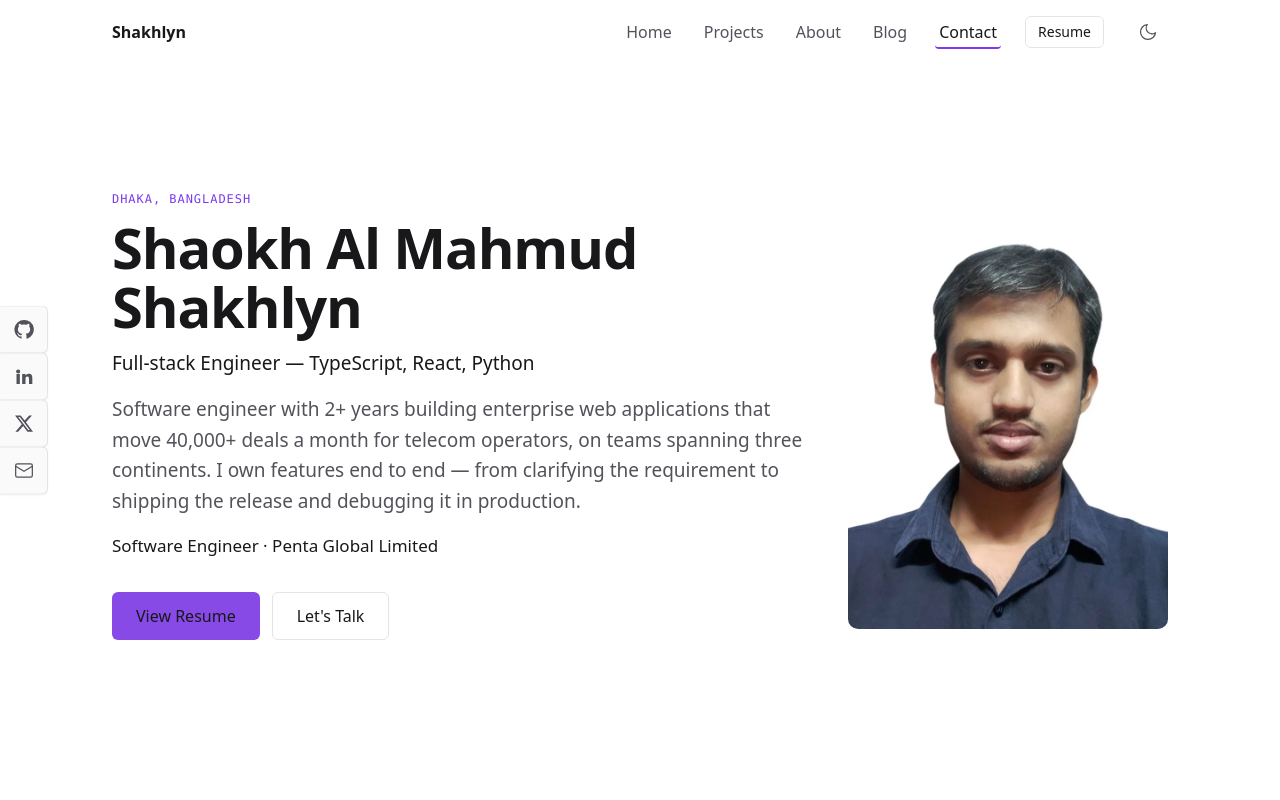
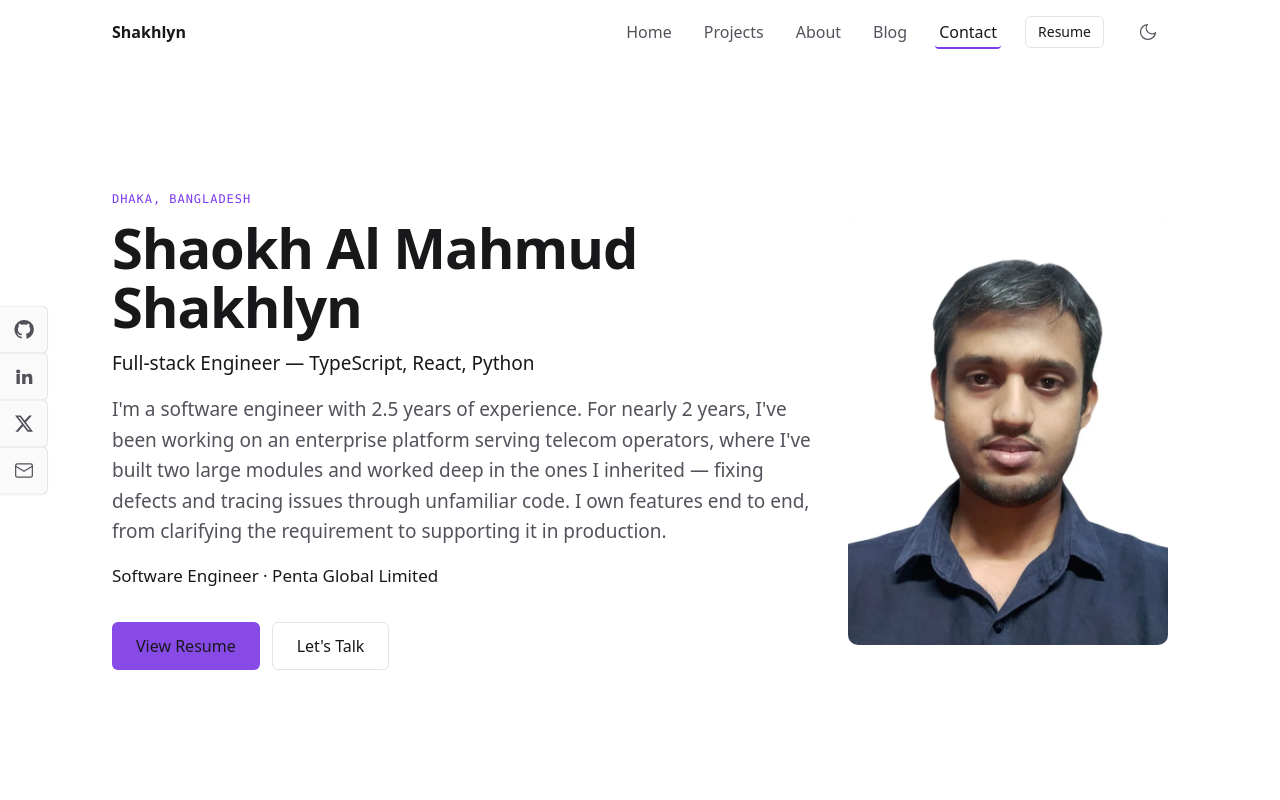
Before and after one commit to Shakhlyn/portfolio-shakhlyn, a React (Vite) app: page / in a window 1280 px wide. Shown: the top 800 px of the page. Built offline with nearby package versions, Linux system fonts and the light colour scheme.

Commit message:
feat: Update the Intro

```diff
--- a/src/data/profile.ts
+++ b/src/data/profile.ts
@@ -25,7 +25,9 @@ export const PROFILE: ProfileType = {
   // TODO(content): INVENTED FIGURE — "40,000 deals", "three continents". The
   // distributed team and the end-to-end ownership are real; the scale is not.
   valueProposition:
-    'Software engineer with 2+ years building enterprise web applications that move 40,000+ deals a month for telecom operators, on teams spanning three continents. I own features end to end — from clarifying the requirement to shipping the release and debugging it in production.',
+  "I'm a software engineer with 2.5 years of experience. For nearly 2 years, I've been working on an enterprise platform" +
+      " serving telecom operators, where I've built two large modules and worked deep in the ones I inherited " +
+      "— fixing defects and tracing issues through unfamiliar code. I own features end to end, from clarifying the requirement to supporting it in production.",
   currentPositionRole: 'Software Engineer',
   currentPositionCompany: 'Penta Global Limited',
   // Label text from docs/3-style-preference.md §6.2 item 6.
@@ -40,7 +42,10 @@ export const PROFILE: ProfileType = {
    * size is twice the largest rendered box (320×427 at `xl`), so it stays sharp
    * on a 2× display without shipping more pixels than that needs.
    *
-   * `src/assets/portfolio_img.jpg` is kept as the uncropped original.
+   * The uncropped 960×960 original is not committed — nothing imported it, so
+   * it was 102 KB of repository weight that never reached `dist/`. Recover it
+   * with `git show 528ecb3:src/assets/portfolio_img.jpg` if the crop ever needs
+   * redoing; the 3:4 ratio above is the part worth keeping written down.
    */
   portrait: {
     src: portraitSrc,
```
Also changed, not shown: src/assets/img.png (deleted), src/assets/portfolio_img.jpg (deleted).
